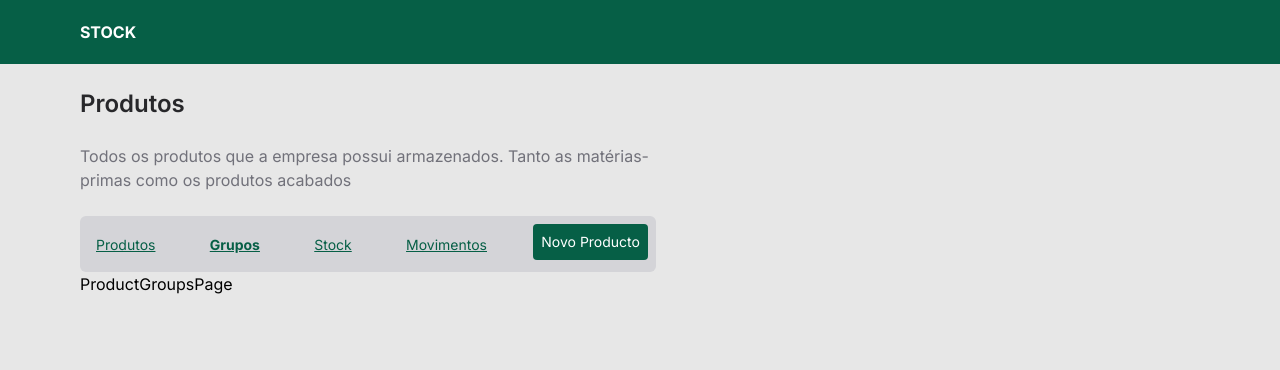
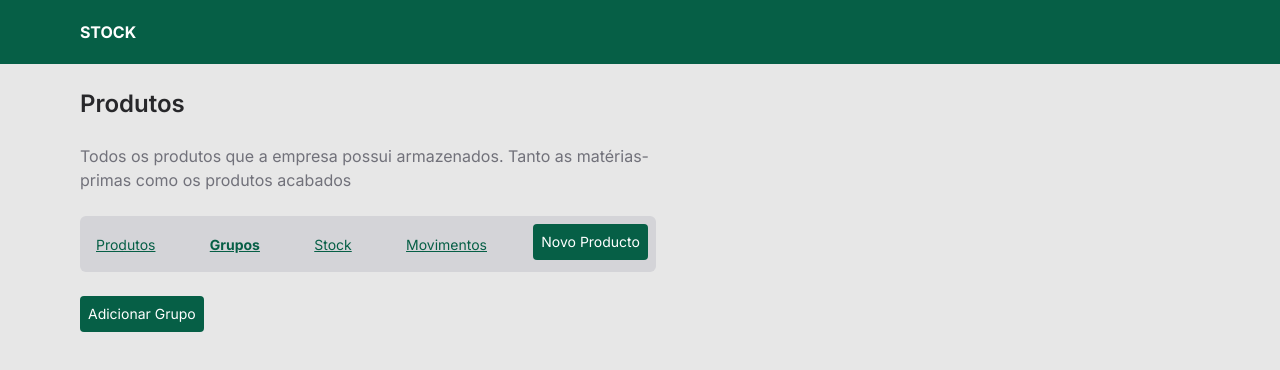
Before and after one commit to bendito820/stock-manager, a Next.js app: page /products/groups in a window 1280 px wide. Shown: the top 370 px of the page. Built offline with nearby package versions, Linux system fonts and the light colour scheme.

Commit message:
Implement add new Group button

```diff
--- /dev/null
+++ b/app/components/add-new-button.tsx
@@ -0,0 +1,15 @@
+import Link from "next/link";
+import React from "react";
+
+interface Props {
+  label: string;
+  href: string;
+}
+
+export default function AddNewButton({ label, href }: Props) {
+  return (
+    <button className="text-white text-sm bg-emerald-800 hover:bg-emerald-700 transition-colors duration-200 p-2 rounded">
+      <Link href={href}>{label}</Link>
+    </button>
+  );
+}
--- /dev/null
+++ b/app/products/groups/new/page.tsx
@@ -0,0 +1,7 @@
+import React from "react";
+
+const NewGroupPage = () => {
+  return <div className="mt-6">NewGroupPage</div>;
+};
+
+export default NewGroupPage;
--- a/app/products/groups/page.js
+++ /dev/null
@@ -1,5 +0,0 @@
-import React from "react";
-
-export default function ProductGroupsPage() {
-  return <div>ProductGroupsPage</div>;
-}
--- /dev/null
+++ b/app/products/groups/page.tsx
@@ -0,0 +1,14 @@
+import AddNewGroupButton from "@/app/components/add-new-button";
+
+export default function ProductGroupsPage() {
+  return (
+    <div className="mt-6">
+      <div>
+        <AddNewGroupButton
+          href="/products/groups/new"
+          label="Adicionar Grupo"
+        />
+      </div>
+    </div>
+  );
+}
```
